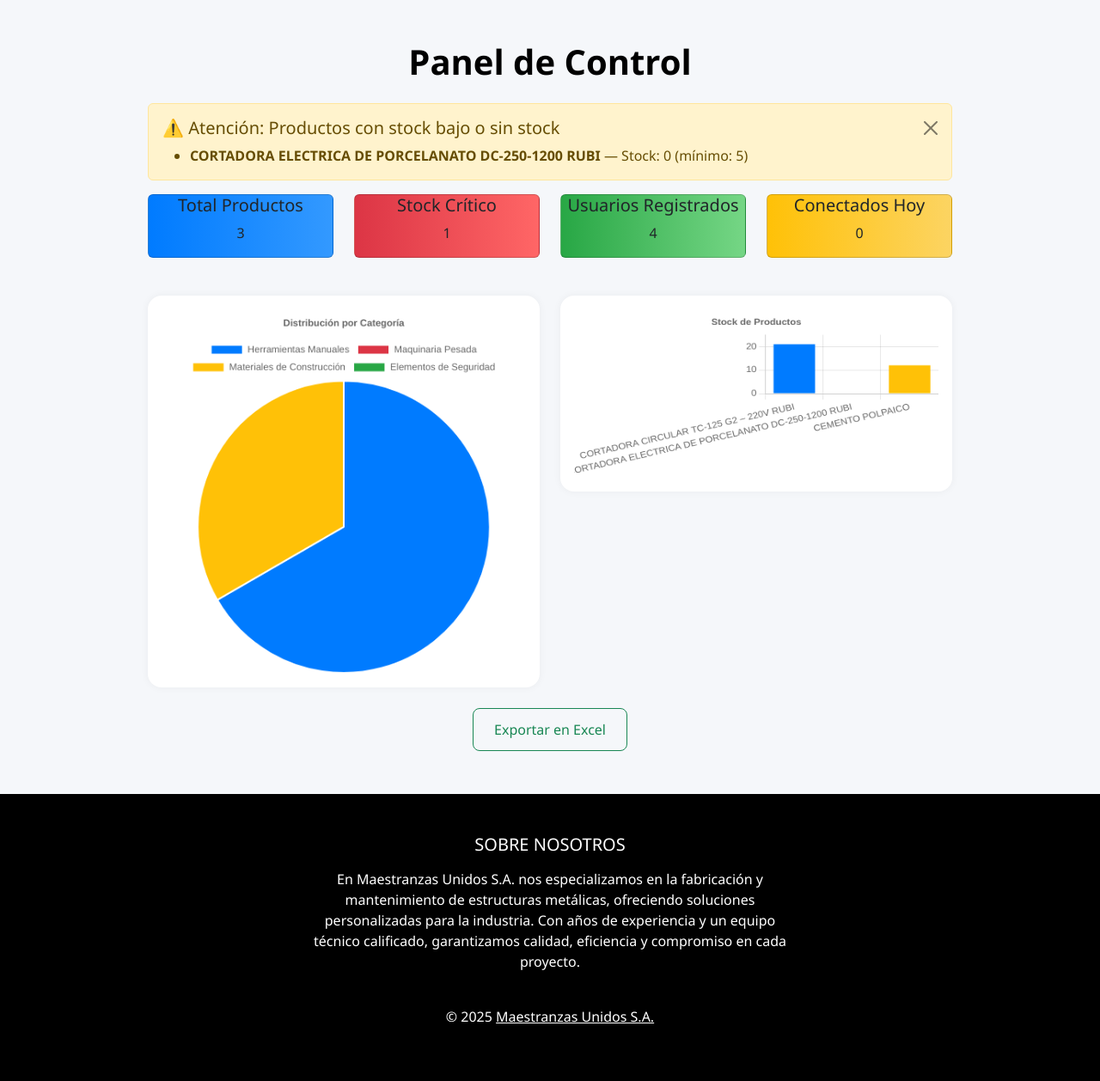
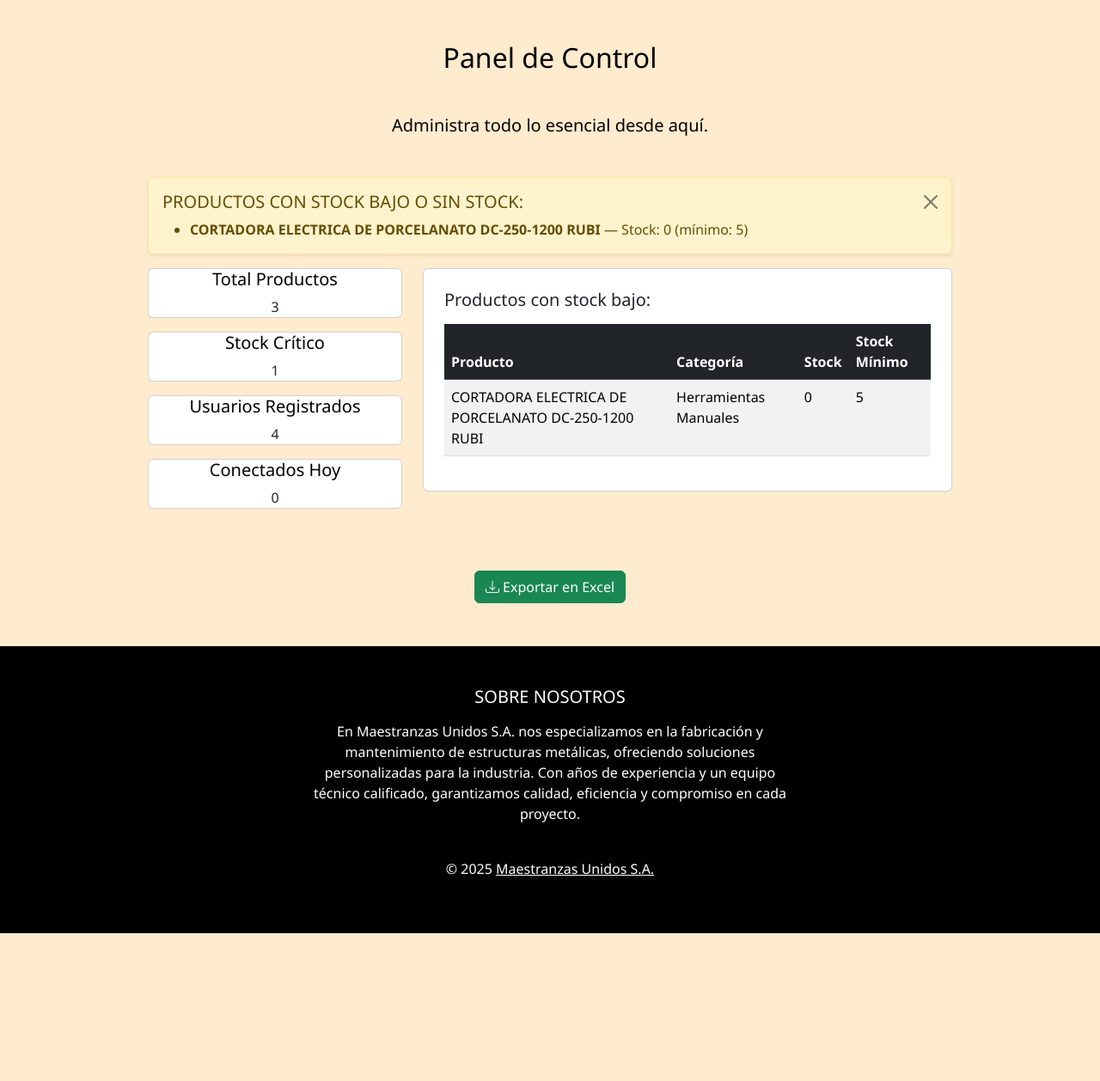
Before and after one commit to pntrkllr/maestranzas-unidos-gap, a Django app: page /dashboard/ in a window 1280 px wide. Shown: the part 133-1391 px from the top of the page at 86% size. After the commit the page ends 1219 px from the top, so only its background shows below. Run offline with Django 5.2, Linux system fonts and the light colour scheme; a user stored in the database is signed in; data comes from the database, SQL or seed files in the repository; both versions use the stored data as it was after the commit.

Commit message:
integracion vista usuarios y exportar excel

```diff
--- a/inventario/static/inventario/css/dashboard.css
+++ b/inventario/static/inventario/css/dashboard.css
@@ -1,19 +1,58 @@
+/* General */
 body {
   background-color: #f5f7fa;
   font-family: 'Segoe UI', Tahoma, Geneva, Verdana, sans-serif;
 }
 
-.card-shadow {
+h1 {
+  font-weight: bold;
+  text-align: center;
+  color: black;
+  margin-bottom: 2rem;
+}
+
+/* Alerta */
+.alert-top {
+  position: relative;
+  margin-bottom: 2rem;
+}
+
+/* Layout */
+.dashboard-layout {
+  display: flex;
+  flex-wrap: wrap;
+  gap: 2rem;
+}
+
+/* Métricas en columna */
+.metrics-sidebar {
+  flex: 1 1 250px;
+  display: flex;
+  flex-direction: column;
+  gap: 1rem;
+}
+
+.charts-section {
+  flex: 3 1 600px;
+  display: flex;
+  flex-direction: column;
+  gap: 1.5rem;
+}
+
+/* Cards de métricas */
+.card-shadow,
+.card-metric {
   border: none;
   border-radius: 1rem;
   padding: 1.2rem;
   box-shadow: 0 6px 12px rgba(0, 0, 0, 0.1);
   text-align: center;
   transition: transform 0.3s ease;
-  color: #fff; /* texto blanco */
+  color: #fff;
 }
 
-.card-shadow:hover {
+.card-shadow:hover,
+.card-metric:hover {
   transform: translateY(-5px);
 }
 
@@ -33,6 +72,7 @@ body {
   background: linear-gradient(to right, #ffc107, #fcd462);
 }
 
+/* Texto en cards */
 .card-title {
   font-size: 1.1rem;
   font-weight: 600;
@@ -46,21 +86,16 @@ body {
   margin: 0;
 }
 
+/* Gráficos */
 canvas {
   background-color: #ffffff;
   border-radius: 1rem;
   padding: 1rem;
   box-shadow: 0 0 10px rgba(0, 0, 0, 0.05);
-  margin-top: 20px;
+  width: 100%;
 }
 
-h1 {
-  font-weight: bold;
-  text-align: center;
-  color: #2c3e50;
-  margin-bottom: 2rem;
-}
-
+/* Botón Exportar */
 .btn-outline-success {
   font-size: 1rem;
   padding: 0.75rem 1.5rem;
@@ -73,3 +108,14 @@ h1 {
 .btn-outline-success i {
   font-size: 1.2rem;
 }
+
+/* Responsive */
+@media (max-width: 768px) {
+  .dashboard-layout {
+    flex-direction: column;
+  }
+
+  .charts-section {
+    order: -1;
+  }
+}
--- a/inventario/templates/inventario/dashboard.html
+++ b/inventario/templates/inventario/dashboard.html
@@ -4,18 +4,19 @@
 {% block title %}Panel de control{% endblock %}
 
 {% block extra_css %}
-<link rel="stylesheet" href="{% static 'css/dashboard.css' %}">
+<link rel="stylesheet" href="{% static 'css/dashboard_reimaginado.css' %}">
 {% endblock %}
 
 {% block content %}
 <div class="container mt-5">
 
-  <h1 class="mb-4 text-center text-black">Panel de Control</h1>
+  <h2 class="mb-5 text-center text-black">Panel de Control</h2>
 
-  {# 🔔 Alerta solo para Administrador y Comprador #}
-  {% if productos_stock_minimo and user.is_authenticated and user.groups.first.name in 'Administrador,Comprador' %}
-    <div class="alert alert-warning alert-dismissible fade show" role="alert">
-      <h5>⚠️ Atención: Productos con stock bajo o sin stock</h5>
+  <h5 class="mb-5 text-center text-black">Administra todo lo esencial desde aquí.</h5>
+
+  {% if productos_stock_minimo and user.is_authenticated and user.groups.first.name in 'Administrador, Comprador' %}
+  <div class="alert alert-warning alert-dismissible fade show shadow-sm" role="alert">
+    <h5>PRODUCTOS CON STOCK BAJO O SIN STOCK:</h5>
     <ul class="mb-0">
       {% for p in productos_stock_minimo %}
       <li>
@@ -27,54 +28,61 @@
   </div>
   {% endif %}
 
-  <div class="row text-center mb-4">
-    <div class="col-md-3">
-      <div class="card bg-gradient-primary card-metric">
-        <h5>Total Productos</h5>
-        <p>{{ total_productos }}</p>
+  <div class="row">
+    {# Métricas a la izquierda #}
+    <div class="col-lg-4 mb-4">
+      <div class="card bg-gradient-primary card-shadow mb-3">
+        <h5 class="card-title text-center text-black">Total Productos</h5>
+        <p class="card-text text-center">{{ total_productos }}</p>
+      </div>
+      <div class="card bg-gradient-danger card-shadow mb-3">
+        <h5 class="card-title text-center text-black">Stock Crítico</h5>
+        <p class="card-text text-center">{{ stock_critico }}</p>
+      </div>
+      <div class="card bg-gradient-success card-shadow mb-3">
+        <h5 class="card-title text-center text-black">Usuarios Registrados</h5>
+        <p class="card-text text-center">{{ total_usuarios }}</p>
+      </div>
+      <div class="card bg-gradient-warning card-shadow">
+        <h5 class="card-title text-center text-black">Conectados Hoy</h5>
+        <p class="card-text text-center">{{ usuarios_activos }}</p>
       </div>
     </div>
-    <div class="col-md-3">
-      <div class="card bg-gradient-danger card-metric">
-        <h5>Stock Crítico</h5>
-        <p>{{ stock_critico }}</p>
+
+    {# Tablas a la derecha #}
+    <div class="col-lg-8">
+      <div class="card card-shadow p-4">
+        <h5 class="mb-3">Productos con stock bajo:</h5>
+        <div class="table-responsive">
+          <table class="table table-hover table-striped">
+            <thead class="table-dark">
+              <tr>
+                <th>Producto</th>
+                <th>Categoría</th>
+                <th>Stock</th>
+                <th>Stock Mínimo</th>
+              </tr>
+            </thead>
+            <tbody>
+              {% for p in productos_stock_minimo %}
+              <tr>
+                <td>{{ p.nombre }}</td>
+                <td>{{ p.categoria }}</td>
+                <td>{{ p.stock }}</td>
+                <td>{{ p.stock_minimo }}</td>
+              </tr>
+              {% endfor %}
+            </tbody>
+          </table>
         </div>
-    </div>
-    <div class="col-md-3">
-      <div class="card bg-gradient-success card-metric">
-        <h5>Usuarios Registrados</h5>
-        <p>{{ total_usuarios }}</p>
-      </div>
-    </div>
-    <div class="col-md-3">
-      <div class="card bg-gradient-warning card-metric">
-        <h5>Conectados Hoy</h5>
-        <p>{{ usuarios_activos }}</p>
       </div>
     </div>
   </div>
 
-  <div class="row g-4">
-    <div class="col-md-6">
-      <canvas id="graficoCategorias"
-              data-labels='{{ labels_categorias|safe }}'
-              data-data='{{ data_categorias|safe }}'></canvas>
-    </div>
-    <div class="col-md-6">
-      <canvas id="graficoStock"
-              data-labels='{{ labels_productos|safe }}'
-              data-data='{{ data_stock|safe }}'></canvas>
-    </div>
-    <div class="col-12 mt-4 text-center">
-      <a class="btn btn-outline-success" href="{% url 'exportar_excel' %}">
-        Exportar en Excel
+  <div class="text-center mt-5">
+    <a class="btn btn-success" href="{% url 'exportar_excel' %}">
+      <i class="bi bi-download"></i> Exportar en Excel
     </a>
   </div>
 </div>
-</div>
 {% endblock %}
-
-{% block extra_js %}
-<script src="https://cdn.jsdelivr.net/npm/chart.js"></script>
-<script src="{% static 'js/dashboard.js' %}"></script>
-{% endblock %}
--- a/inventario/urls.py
+++ b/inventario/urls.py
@@ -45,7 +45,5 @@ urlpatterns = [
     path('dashboard/', views.dashboard_view, name='dashboard'),
     path('exportar-excel/', exportar_excel, name='exportar_excel'),
 
-    path('alerta-stock/', views.enviar_alerta_stock_bajo_view, name='enviar_alerta_stock_bajo'),
-
 
 ]
--- a/inventario/views.py
+++ b/inventario/views.py
@@ -1,14 +1,7 @@
 import openpyxl
 import json
 from django.views.decorators.http import require_POST
-from .utils import enviar_alerta_stock_bajo
-
-from django.core.mail import send_mail
-from django.conf import settings
 from .models import Producto
-from django.db.models import F
-
-from .utils import enviar_alerta_stock_bajo
 
 from django.db import models
 
@@ -322,9 +315,6 @@ def registrar_movimiento_directo(request, producto_id):
             producto.stock = max(producto.stock - cantidad, 0)
         producto.save()
 
-        # 👇 AGREGA ESTA LÍNEA
-        enviar_alerta_stock_bajo()  # <-- Esto revisa si algún producto está por debajo del mínimo y envía correo
-
         messages.success(request, f"Movimiento '{tipo}' registrado para {producto.nombre}.")
     else:
         messages.error(request, "Error al registrar movimiento.")
@@ -437,12 +427,3 @@ def cambiar_bodega(request, producto_id):
         messages.error(request, "La bodega seleccionada no existe.")
 
     return redirect('producto_crud')
-
-
-@login_required
-@groups_required('Administrador', 'Comprador')
-@require_POST
-def enviar_alerta_stock_bajo_view(request):
-    enviar_alerta_stock_bajo()
-    messages.success(request, "📧 Correo de alerta enviado correctamente.")
-    return redirect('dashboard')
```
Also changed, not shown: inventario/templates/inventario/usuarios_crud.html (+41 -25 lines), inventario/utils.py (deleted, +0 -27 lines), db.sqlite3. Lines whose indentation alone changed are shown as unchanged.
